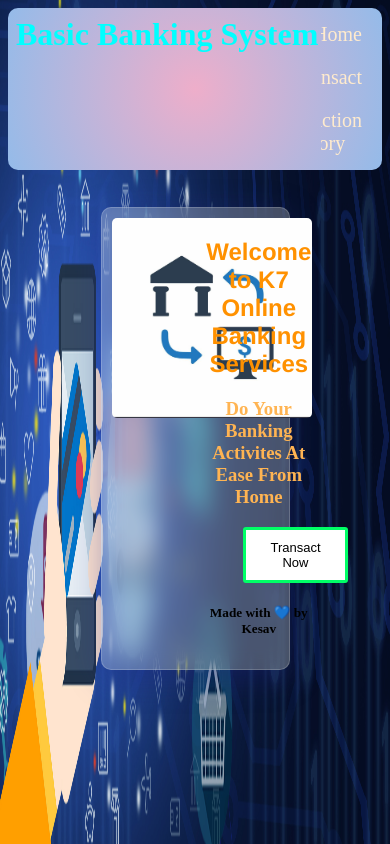
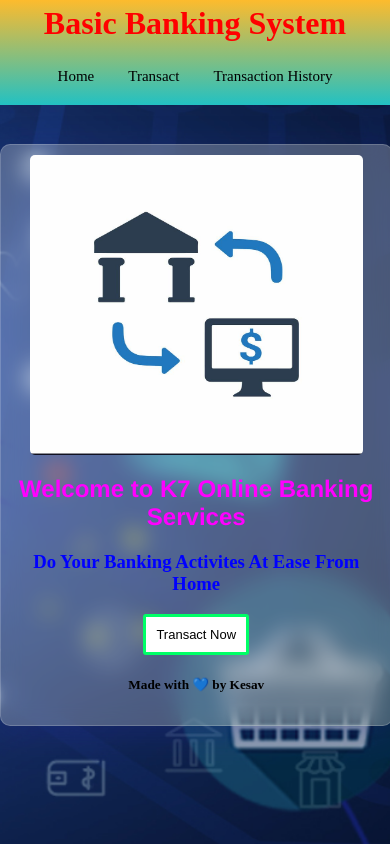
Before and after one commit to Kesav-21/Basic-Banking-System, a PHP site: page / in a window 390 px wide. Run offline with PHP 8.4, Linux system fonts and the light colour scheme.

Commit message:
Mobile Version

```diff
--- a/index.php
+++ b/index.php
@@ -7,28 +7,31 @@
     <title>Basic Banking</title>
     <style>
         html,body{
-    height: 75%;
-}
-.bg{
+            margin: 0;
+            padding: 0;
+            box-sizing: border-box;
+            height: 100%;
             background-image: url(/src/banking.jpg);
-    background-size:100% 140%;
+            background-position: center;
+            background-size:cover;
             background-repeat: no-repeat;
         }
-.row{
-    display: flex;
-}
-.column{
-    padding:10px;
-}
+
         .container{
             background: rgba( 255, 255, 255, 0.25 );
-    box-shadow: 0 8px 32px 0 rgba( 31, 38, 135, 0.37 );
+            box-shadow: 0 8px 32px 0 rgba( 31, 38, 135, 0.37);
             backdrop-filter: blur( 11px );
             -webkit-backdrop-filter: blur( 11px );
             border-radius: 10px;
             border: 1px solid rgba( 255, 255, 255, 0.18 );
             width:50%;
             margin:10% auto;
+            display: flex;
+            justify-content: space-between;
+            padding: 10px;
+        }
+        .content{
+            text-align: center;
         }
         .btn{
             background-color : white;
@@ -42,21 +45,31 @@
     background-color: #00ff66;
     cursor: pointer;
 }
+@media screen and (max-width:768px) {
+    .container{
+        width: 95%;
+        flex-direction: column;
+        justify-content: center;
+    }
+    .container > img{
+        width: 90%;
+        margin: 0 auto;
+    }
+
+}
     </style>
 </head>
-<body class="bg">
+<body>
     <?php
     include 'navbar.php';
     ?>
-    <div class="container row">
-        <div style="width:40%;" class="column">
-            <img src="src/21079855.jpg" width="200px" height="200px" style="border-radius:5px">
-        </div>
-    <div style="width:60%;" class="column content">
-    <h2 style="color:#ff9100; text-align:center; font-family:'Franklin Gothic Medium', 'Arial Narrow', Arial, sans-serif">Welcome to K7 Online Banking Services</h2>
-    <h3 style="color:#ffb452; text-align:center;">Do Your Banking Activites At Ease From Home</h3>
-    <a style="margin:0px 35%;" href="transaction.php"><button class="btn">Transact Now</button></a>
-    <h5 style="text-align:center;">Made with 💙 by Kesav</h5>
+    <div class="container">
+        <img src="src/21079855.jpg" width="300px" height="300px" style="border-radius:5px">
+    <div class="content">
+    <h2 style="color:magenta; font-family:'Franklin Gothic Medium', 'Arial Narrow', Arial, sans-serif">Welcome to K7 Online Banking Services</h2>
+    <h3 style="color:blue; ">Do Your Banking Activites At Ease From Home</h3>
+    <a href="transaction.php"><button class="btn">Transact Now</button></a>
+    <h5>Made with 💙 by Kesav</h5>
     </div>
     </div>
 </body>
--- a/navbar.php
+++ b/navbar.php
@@ -1,25 +1,26 @@
 <head>
 <style>
 header{
-    background: rgb(238,174,202);
-background: radial-gradient(circle, rgba(238,174,202,1) 0%, rgba(148,187,233,1) 100%);
-    color: aqua;
-    padding:5px;
-    border-radius: 10px;
+    background: rgb(34,193,195);
+    background: linear-gradient(0deg, rgba(34,193,195,1) 0%, rgba(253,187,45,1) 100%);
+    color: red;
+    min-height: 50px;
+    width: 100%;
+}
+.nav-bar{
+    display: flex;
+    justify-content: space-between;
+    align-items: center;
 }
 #title{
-    float:left;
     margin:0px;
-    padding:3px;
+    padding:5px;
 }
 .topnav{
-
-    border-radius:10px;
-    overflow: hidden;
+    padding: 20px;
 }
 .topnav a{
-    float:right;
-    color:blanchedalmond;
+    color:Black;
     text-align: center;
     padding: 10px 15px;
     text-decoration: none;
@@ -28,11 +29,19 @@ background: radial-gradient(circle, rgba(238,174,202,1) 0%, rgba(148,187,233,1)
 a:hover{
     background-color: blue;
 }
+@media screen and (max-width:768px) {
+    .nav-bar{
+        flex-direction: column;
+    }
+    .topnav a{
+        font-size: 15px;
+    }
+}
 </style>
 </head>
 <div>
         <header>
-        <div>
+        <div class="nav-bar">
         <div>
             <h1 id="title">Basic Banking System</h1>
         </div>
```
Also changed, not shown: custdetail.php (+11 -9 lines), transaction.php (+15 -7 lines). Lines whose indentation alone changed are shown as unchanged.
